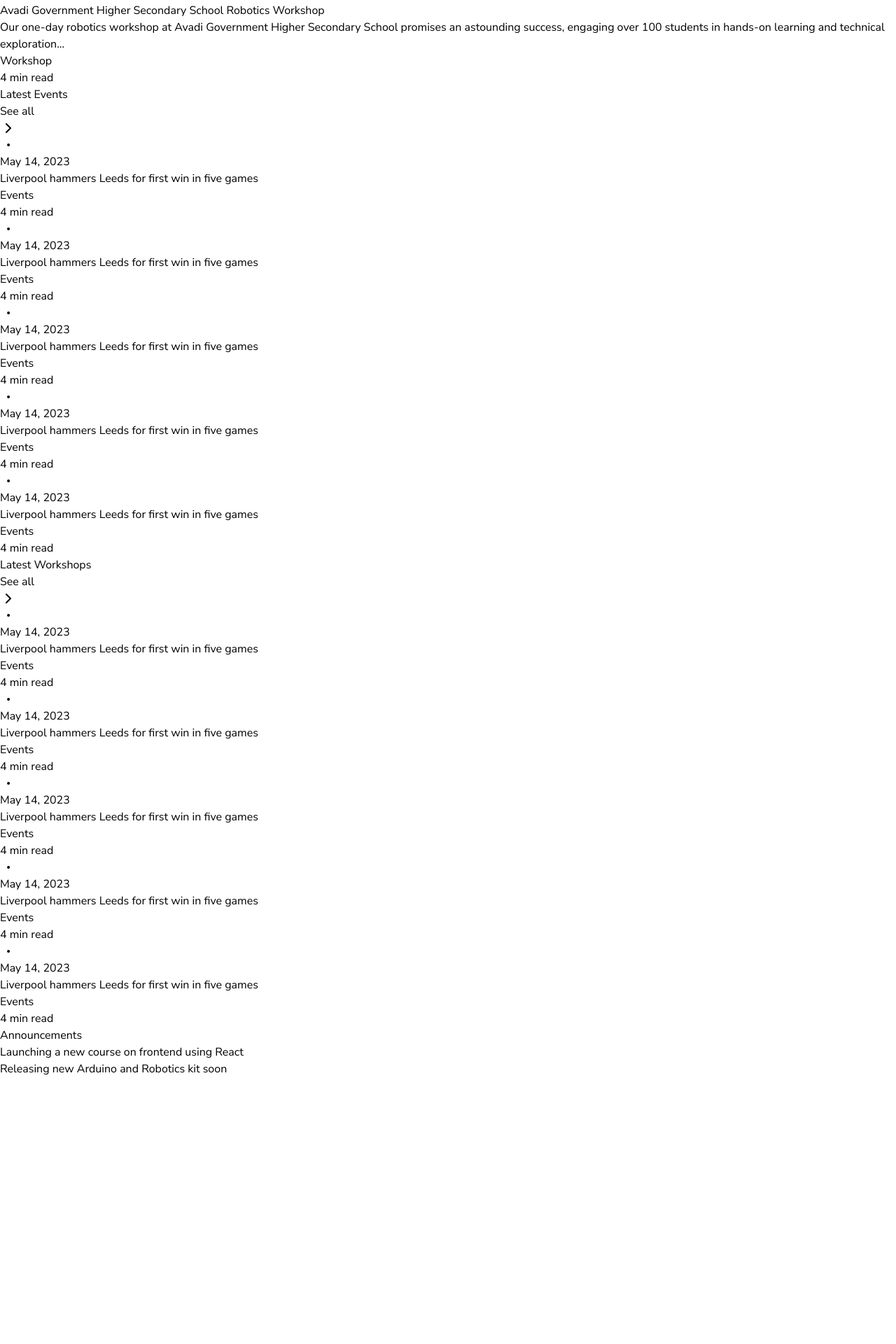
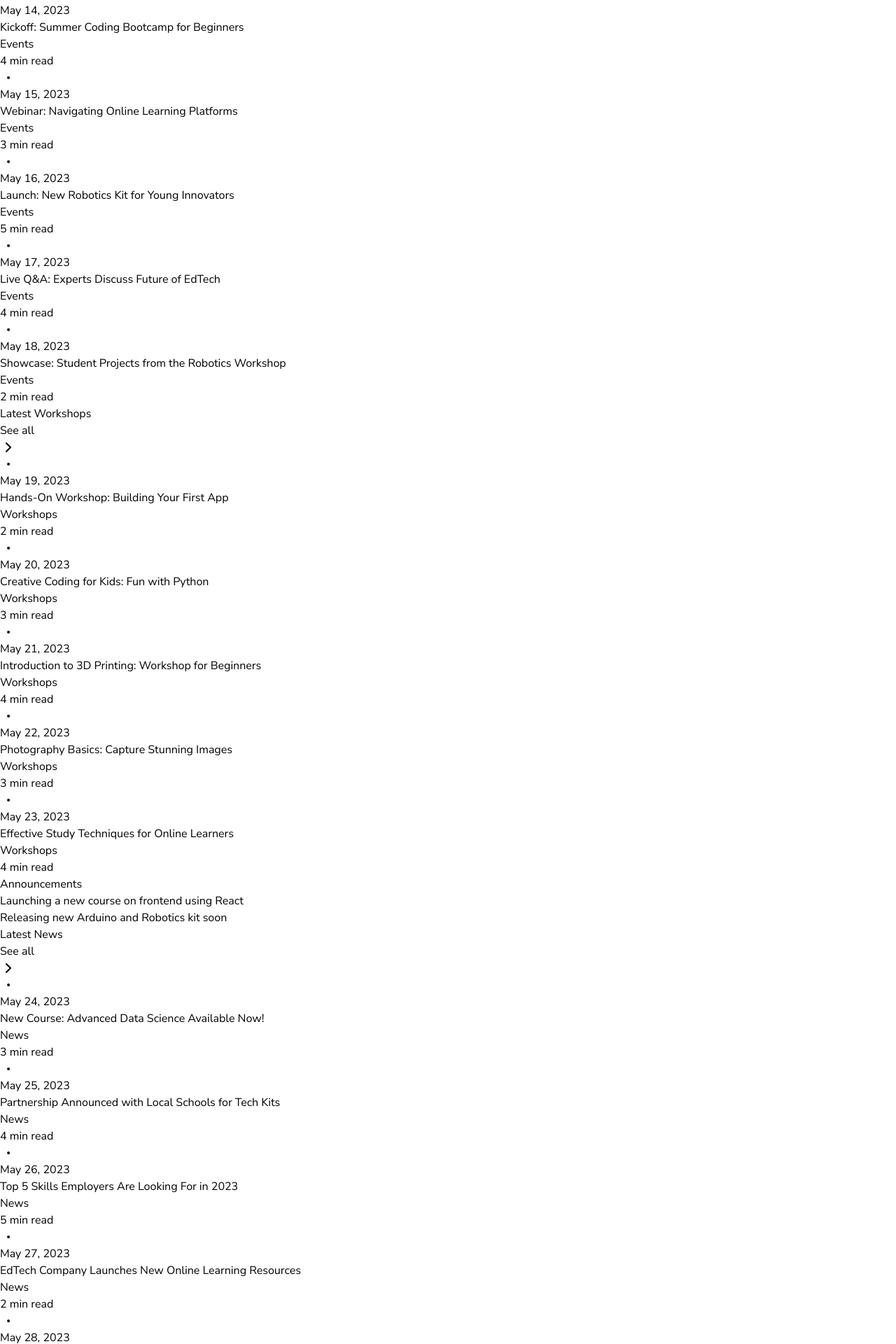
Before and after one commit to Aswin0005/nipixweb, a Next.js app: page /blogs in a window 1280 px wide. Shown: the part 660-2580 px from the top of the page at 70% size. Before the commit the page ends 2199 px from the top, so only its background shows below. Built offline with nearby package versions, Linux system fonts and the light colour scheme; grey boxes are pictures that could not be loaded.

Commit message:
Updated Blog Page

```diff
--- a/src/app/blogs/page.jsx
+++ b/src/app/blogs/page.jsx
@@ -1,97 +1,211 @@
+
+"use client";
 import BlogCategories from '@/components/BlogCategories';
-import { ChevronRight, Dot, Search } from 'lucide-react';
+import Section from '@/components/Section';
+import { ChevronRight, Search } from 'lucide-react';
+import { useMemo, useState } from 'react';
 
 const BlogPage = () => {
+  const [selectedCategory, setSelectedCategory] = useState('All');
+
   const latestEvents = [
     {
       image: '/event1.png',
       date: 'May 14, 2023',
-      title: 'Liverpool hammers Leeds for first win in five games',
+      title: 'Kickoff: Summer Coding Bootcamp for Beginners',
       type: 'Events',
       readTime: '4 min read',
     },
     {
       image: '/event8.png',
-      date: 'May 14, 2023',
-      title: 'Liverpool hammers Leeds for first win in five games',
+      date: 'May 15, 2023',
+      title: 'Webinar: Navigating Online Learning Platforms',
       type: 'Events',
-      readTime: '4 min read',
+      readTime: '3 min read',
     },
     {
       image: '/event2.png',
-      date: 'May 14, 2023',
-      title: 'Liverpool hammers Leeds for first win in five games',
+      date: 'May 16, 2023',
+      title: 'Launch: New Robotics Kit for Young Innovators',
       type: 'Events',
-      readTime: '4 min read',
+      readTime: '5 min read',
     },
     {
       image: '/event7.png',
-      date: 'May 14, 2023',
-      title: 'Liverpool hammers Leeds for first win in five games',
+      date: 'May 17, 2023',
+      title: 'Live Q&A: Experts Discuss Future of EdTech',
       type: 'Events',
       readTime: '4 min read',
     },
     {
       image: '/event3.png',
-      date: 'May 14, 2023',
-      title: 'Liverpool hammers Leeds for first win in five games',
+      date: 'May 18, 2023',
+      title: 'Showcase: Student Projects from the Robotics Workshop',
       type: 'Events',
-      readTime: '4 min read',
+      readTime: '2 min read',
     },
   ];
 
   const latestWorkshops = [
     {
       image: '/event5.jpg',
-      date: 'May 14, 2023',
-      title: 'Liverpool hammers Leeds for first win in five games',
-      type: 'Events',
+      date: 'May 19, 2023',
+      title: 'Hands-On Workshop: Building Your First App',
+      type: 'Workshops',
+      readTime: '2 min read',
+    },
+    {
+      image: '/event9.jpg',
+      date: 'May 20, 2023',
+      title: 'Creative Coding for Kids: Fun with Python',
+      type: 'Workshops',
+      readTime: '3 min read',
+    },
+    {
+      image: '/event6.jpg',
+      date: 'May 21, 2023',
+      title: 'Introduction to 3D Printing: Workshop for Beginners',
+      type: 'Workshops',
       readTime: '4 min read',
     },
     {
+      image: '/event10.png',
+      date: 'May 22, 2023',
+      title: 'Photography Basics: Capture Stunning Images',
+      type: 'Workshops',
+      readTime: '3 min read',
+    },
+    {
+      image: '/event4.jpg',
+      date: 'May 23, 2023',
+      title: 'Effective Study Techniques for Online Learners',
+      type: 'Workshops',
+      readTime: '4 min read',
+    },
+  ];
+
+
+  const announcements = [
+    {
+      id: 1,
+      image: '/announcement1.jpg',
+      title: 'Launching a new course on frontend using React',
+    },
+    {
+      id: 2,
+      image: '/announcement2.jpg',
+      title: 'Releasing new Arduino and Robotics kit soon',
+    },
+  ];
+
+  const latestNews = [
+    {
+      image: '/event1.png',
+      date: 'May 24, 2023',
+      title: 'New Course: Advanced Data Science Available Now!',
+      type: 'News',
+      readTime: '3 min read',
+    },
+    {
+      image: '/event8.png',
+      date: 'May 25, 2023',
+      title: 'Partnership Announced with Local Schools for Tech Kits',
+      type: 'News',
+      readTime: '4 min read',
+    },
+    {
+      image: '/event2.png',
+      date: 'May 26, 2023',
+      title: 'Top 5 Skills Employers Are Looking For in 2023',
+      type: 'News',
+      readTime: '5 min read',
+    },
+    {
+      image: '/event7.png',
+      date: 'May 27, 2023',
+      title: 'EdTech Company Launches New Online Learning Resources',
+      type: 'News',
+      readTime: '2 min read',
+    },
+    {
+      image: '/event3.png',
+      date: 'May 28, 2023',
+      title: 'Student Spotlight: Success Stories from Recent Graduates',
+      type: 'News',
+      readTime: '4 min read',
+    },
+  ];
+
+  const latestMarketing = [
+    {
+      image: '/event5.jpg',
+      date: 'May 29, 2023',
+      title: 'Promoting Online Courses: Strategies for Success',
+      type: 'Marketing',
+      readTime: '3 min read',
+    },
+    {
       image: '/event9.jpg',
-      date: 'May 14, 2023',
-      title: 'Liverpool hammers Leeds for first win in five games',
-      type: 'Events',
+      date: 'May 30, 2023',
+      title: 'The Importance of Hands-On Learning Kits in Education',
+      type: 'Marketing',
       readTime: '4 min read',
     },
     {
       image: '/event6.jpg',
-      date: 'May 14, 2023',
-      title: 'Liverpool hammers Leeds for first win in five games',
-      type: 'Events',
-      readTime: '4 min read',
+      date: 'May 31, 2023',
+      title: 'Building Brand Awareness for Your EdTech Solutions',
+      type: 'Marketing',
+      readTime: '5 min read',
     },
     {
       image: '/event10.png',
-      date: 'May 14, 2023',
-      title: 'Liverpool hammers Leeds for first win in five games',
-      type: 'Events',
+      date: 'June 1, 2023',
+      title: 'Utilizing Social Media to Drive Course Enrollments',
+      type: 'Marketing',
       readTime: '4 min read',
     },
     {
       image: '/event4.jpg',
-      date: 'May 14, 2023',
-      title: 'Liverpool hammers Leeds for first win in five games',
-      type: 'Events',
-      readTime: '4 min read',
+      date: 'June 2, 2023',
+      title: 'Email Marketing Campaigns for Online Education',
+      type: 'Marketing',
+      readTime: '3 min read',
     },
   ];
 
+  const allCategories = [
+    { title: 'Latest Events', data: latestEvents },
+    { title: 'Latest Workshops', data: latestWorkshops },
+    { title: 'Announcements', data: announcements },
+    { title: 'Latest News', data: latestNews },
+    { title: 'Latest Marketing', data: latestMarketing },
+  ];
+
+  const sortedCategories = useMemo(() => {
+    if (selectedCategory === 'All') {
+      return allCategories;
+    }
+    return [
+      ...allCategories.filter(category => category.title.includes(selectedCategory)),
+      ...allCategories.filter(category => !category.title.includes(selectedCategory))
+    ];
+  }, [selectedCategory]);
+
+  const handleCategoryChange = (category) => {
+    setSelectedCategory(category);
+  };
+
   return (
-    <div className="w-screen min-h-screen pt-16 md:pt-24 md:p-8 ">
-      <div className="w-full bg-slate-800 px-8 h-64 border-0 md:rounded-3xl text-white  p-5 ">
-        <div className="font-semibold text-7xl  -ml-1 -mt-2">BLOG</div>
-        <div className="text-sm text-slate-500 ">FILTERS</div>
-
-        <div className="flex flex-col  gap-6 md:flex-row justify-between">
-          {/* Categories */}
-          <BlogCategories />
-
-          {/* Search */}
+    <div className="w-screen min-h-screen pt-16 md:pt-24 md:p-8">
+      <div className="w-full bg-slate-800 px-8 h-64 border-0 md:rounded-3xl text-white p-5">
+        <div className="font-semibold text-7xl -ml-1 mt-4">BLOG</div>
+        <div className="text-sm text-slate-500">FILTERS</div>
+        <div className="flex flex-col gap-6 md:flex-row justify-between">
+          <BlogCategories onCategoryChange={handleCategoryChange} />
           <div className="mr-8 -mt-5">
             <div className="text-[15px] text-slate-200">SEARCH BLOGS</div>
-            <div className="mt-2 bg-slate-700 border-0 rounded-md  flex items-center">
+            <div className="mt-2 bg-slate-700 border-0 rounded-md flex items-center">
               <Search className="h-4 w-4 -mt-[4px] ml-2" />
               <input
                 type="text"
@@ -101,137 +215,38 @@ const BlogPage = () => {
             </div>
           </div>
         </div>
-
-        {/* Featured Blog */}
-
-        <div className="flex flex-col md:flex-row mt-20 md:ml-10 ">
-          <div
-            // className="h-[240px] w-[490px] border-0 rounded-3xl bg-cover bg-center"
-            className="h-[150px] w-[300px] md:h-[300px] md:w-[520px] border-0 rounded-3xl bg-cover bg-center"
-            style={{ backgroundImage: "url('/blog_pic.png')" }}
-            aria-label="blog pic"
-          />
-
-          <div className="max-w-2xl mx-auto overflow-hidden  ">
-            <div className="mt-4 md:p-6  text-black">
-              <div className="space-y-4">
-                <h1 className="text-xl md:text-3xl font-bold leading-tight">
-                  Avadi Government Higher Secondary School Robotics Workshop
-                </h1>
-                <p className="text-sm opacity-90">
-                  Our one-day robotics workshop at Avadi Government Higher
-                  Secondary School promises an astounding success, engaging over
-                  100 students in hands-on learning and technical exploration...
-                </p>
-                <div className="flex items-center space-x-4">
-                  <div className=" text-blue-700">Workshop</div>
-                  <span className="text-sm text-black">4 min read</span>
-                </div>
-              </div>
-            </div>
-          </div>
       </div>
 
-        {/* Latest Events */}
-        <div className="text-black mt-12 font-semibold">
-          <div className="flex  justify-between">
-            <div className="text-3xl ml-2">Latest Events</div>
-            <div className="text-md mr-2 my-auto flex gap-2 ">
-              <span>See all</span>
-              <ChevronRight className="h-5 w-5 mt-[1px]" />
+      {sortedCategories.map(category => {
+        if (category.title === 'Announcements') {
+          return (
+            <div key={category.title} className="mt-12">
+              <div className="text-[34px] font-semibold flex justify-center text-black">
+                Announcements
               </div>
-          </div>
-
-          <div className="mt-8 flex flex-wrap justify-center gap-14">
-            {latestEvents.map((event, index) => (
-              <div key={index} className="w-[300px] md:max-w-[200px]">
+              <div className="p-3 flex flex-wrap gap-10 justify-center mt-7">
+                {category.data.map((announcement) => (
                   <div
-                  className="w-[300px] h-[150px] md:w-[200px] border rounded-3xl bg-cover bg-center"
-                  style={{ backgroundImage: `url('${event.image}')` }}
-                  aria-label={`event${index + 1} pic`}
+                    key={announcement.id}
+                    className="h-[330px] w-[580px] border-0 rounded-3xl overflow-hidden"
+                  >
+                    <div
+                      className="w-full h-[300px] md:h-[330px] bg-cover bg-center rounded-3xl"
+                      style={{ backgroundImage: `url('${announcement.image}')` }}
+                      aria-label="announcement image"
                     />
-                <div className="text-sm ml-3 mt-1 text-slate-600 flex w-fit">
-                  <Dot className="-ml-2" />
-                  <span className="mt-[3px]">{event.date}</span>
-                </div>
-                <div className="mt-3 px-3 text-lg font-bold">{event.title}</div>
-                <div className="flex ml-3 mt-2">
-                  <div className="text-blue-700 text-sm mr-4">{event.type}</div>
-                  <span className="text-sm text-slate-600">
-                    {event.readTime}
-                  </span>
+                    <div className="py-2 -mt-16 text-sm md:text-lg flex justify-center bg-blue-700 text-white">
+                      {announcement.title}
                     </div>
                   </div>
                 ))}
               </div>
             </div>
-
-        {/* Latest Workshops */}
-        <div className="text-black mt-12 font-semibold">
-          <div className="flex justify-between">
-            <div className="text-3xl ml-2">Latest Workshops</div>
-            <div className="text-md mr-2 my-auto flex gap-2 ">
-              <span>See all</span>
-              <ChevronRight className="h-5 w-5 mt-[1px]" />
-            </div>
-          </div>
-
-          <div className="mt-8 flex flex-wrap justify-center gap-14">
-            {latestWorkshops.map((event, index) => (
-              <div key={index} className="w-[300px] md:max-w-[200px]">
-                <div
-                  className="w-[300px] h-[150px] md:w-[200px] border rounded-3xl bg-cover bg-center"
-                  style={{ backgroundImage: `url('${event.image}')` }}
-                  aria-label={`event${index + 1} pic`}
-                />
-                <div className="text-sm ml-3 mt-1 text-slate-600 flex w-fit">
-                  <Dot className="-ml-2" />
-                  <span className="mt-[3px]">{event.date}</span>
-                </div>
-                <div className="mt-3 px-3 text-lg font-bold">{event.title}</div>
-                <div className="flex ml-3 mt-2">
-                  <div className="text-blue-700 text-sm mr-4">{event.type}</div>
-                  <span className="text-sm text-slate-600">
-                    {event.readTime}
-                  </span>
-                </div>
-              </div>
-            ))}
-          </div>
-        </div>
-
-        {/* Announcements */}
-
-        <div className=" mt-12 text-[34px] font-semibold flex justify-center text-black">
-          Announcements
-        </div>
-
-        <div className="p-3 flex flex-wrap gap-10 justify-center mt-7">
-          <div className=" h-[330px] w-[580px]  border-0 rounded-3xl">
-            <div
-              className="w-[350px] h-[300px] md:h-[330px] md:w-[580px] border rounded-3xl bg-cover bg-center"
-              style={{ backgroundImage: "url('/announcement1.jpg')" }}
-              aria-label="event1 pic"
-            />
-
-            <div className="py-2 -mt-16 text-sm md:text-lg flex justify-center bg-blue-700 ">
-              Launching a new course on frontend using React
-            </div>
-          </div>
-
-          <div className=" h-[330px] w-[580px]  border-0 rounded-3xl">
-            <div
-              className="w-[350px] h-[300px] md:h-[330px] md:w-[580px] border rounded-3xl bg-cover"
-              style={{ backgroundImage: "url('/announcement2.jpg')" }}
-              aria-label="event1 pic"
-            />
-
-            <div className="py-2 -mt-16 text-sm md:text-lg flex justify-center bg-blue-700">
-              Releasing new Arduino and Robotics kit soon
-            </div>
-          </div>
-        </div>
-      </div>
+          );
+        } else {
+          return <Section key={category.title} title={category.title} data={category.data} />;
+        }
+      })}
     </div>
   );
 };
--- /dev/null
+++ b/src/components/EventCard.jsx
@@ -0,0 +1,25 @@
+
+import { Dot } from 'lucide-react';
+
+const EventCard = ({ image, date, title, type, readTime }) => {
+  return (
+    <div className="w-[300px] md:max-w-[200px]">
+      <div
+        className="w-[300px] h-[150px] md:w-[200px] border rounded-3xl bg-cover bg-center"
+        style={{ backgroundImage: `url('${image}')` }}
+        aria-label={`event pic`}
+      />
+      <div className="text-sm ml-3 mt-1 text-slate-600 flex w-fit">
+        <Dot className="-ml-2" />
+        <span className="mt-[3px]">{date}</span>
+      </div>
+      <div className="mt-3 px-3 text-lg font-bold">{title}</div>
+      <div className="flex ml-3 mt-2">
+        <div className="text-blue-700 text-sm mr-4">{type}</div>
+        <span className="text-sm text-slate-600">{readTime}</span>
+      </div>
+    </div>
+  );
+};
+
+export default EventCard;
--- /dev/null
+++ b/src/components/Section.jsx
@@ -0,0 +1,23 @@
+import EventCard from './EventCard';
+import { ChevronRight } from 'lucide-react';
+
+const Section = ({ title, data }) => {
+  return (
+    <div className="text-black mt-16 font-semibold">
+      <div className="flex justify-between">
+        <div className="text-3xl ml-4">{title}</div>
+        <div className="text-md mr-4 my-auto flex gap-2">
+          <span>See all</span>
+          <ChevronRight className="h-5 w-5 mt-[1px]" />
+        </div>
+      </div>
+      <div className="mt-8 flex flex-wrap justify-center gap-14 ">
+        {data.map((event, index) => (
+          <EventCard key={index} {...event} />
+        ))}
+      </div>
+    </div>
+  );
+};
+
+export default Section;
```
Also changed, not shown: src/components/BlogCategories.jsx (+10 -9 lines). Lines whose indentation alone changed are shown as unchanged.
